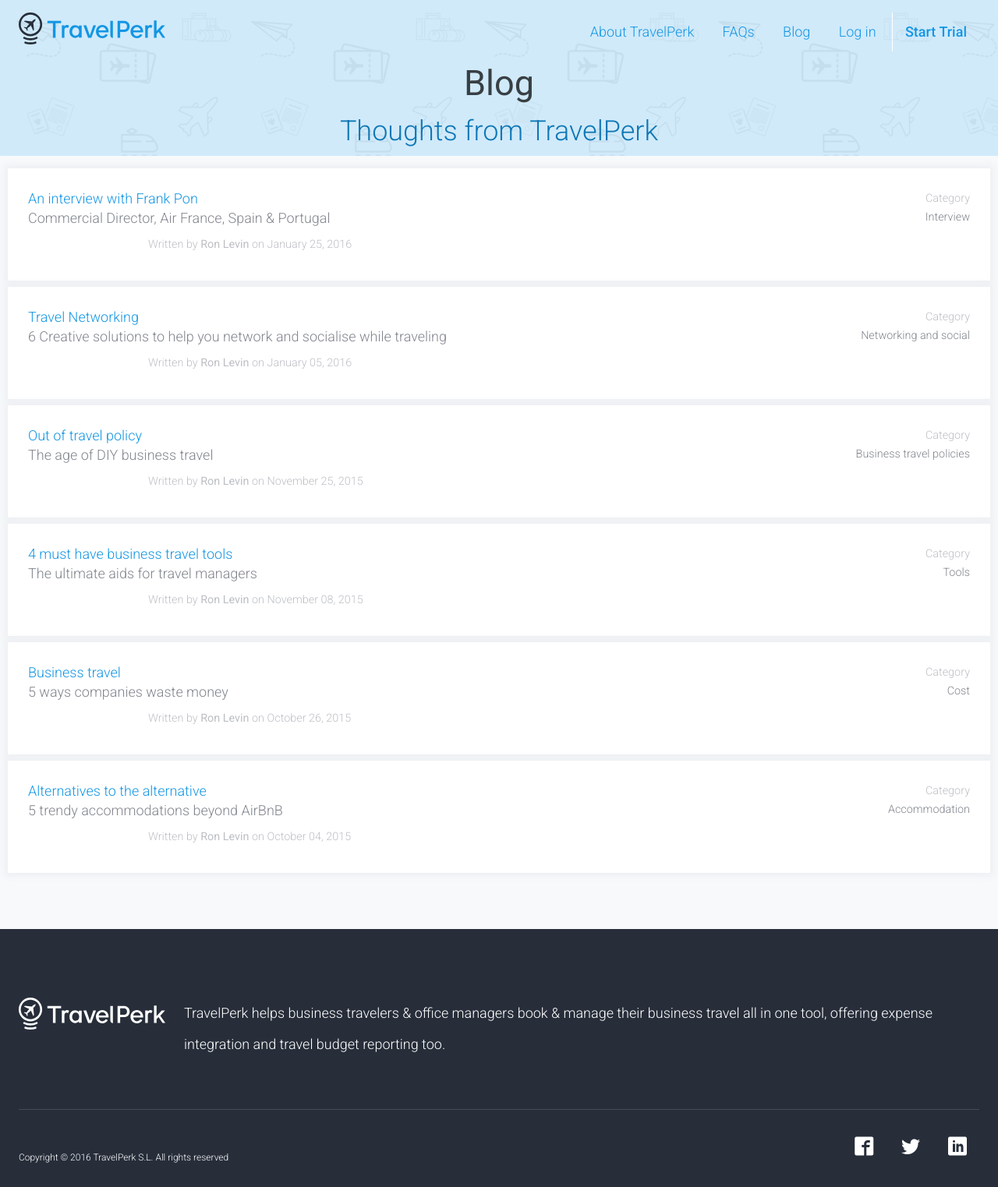
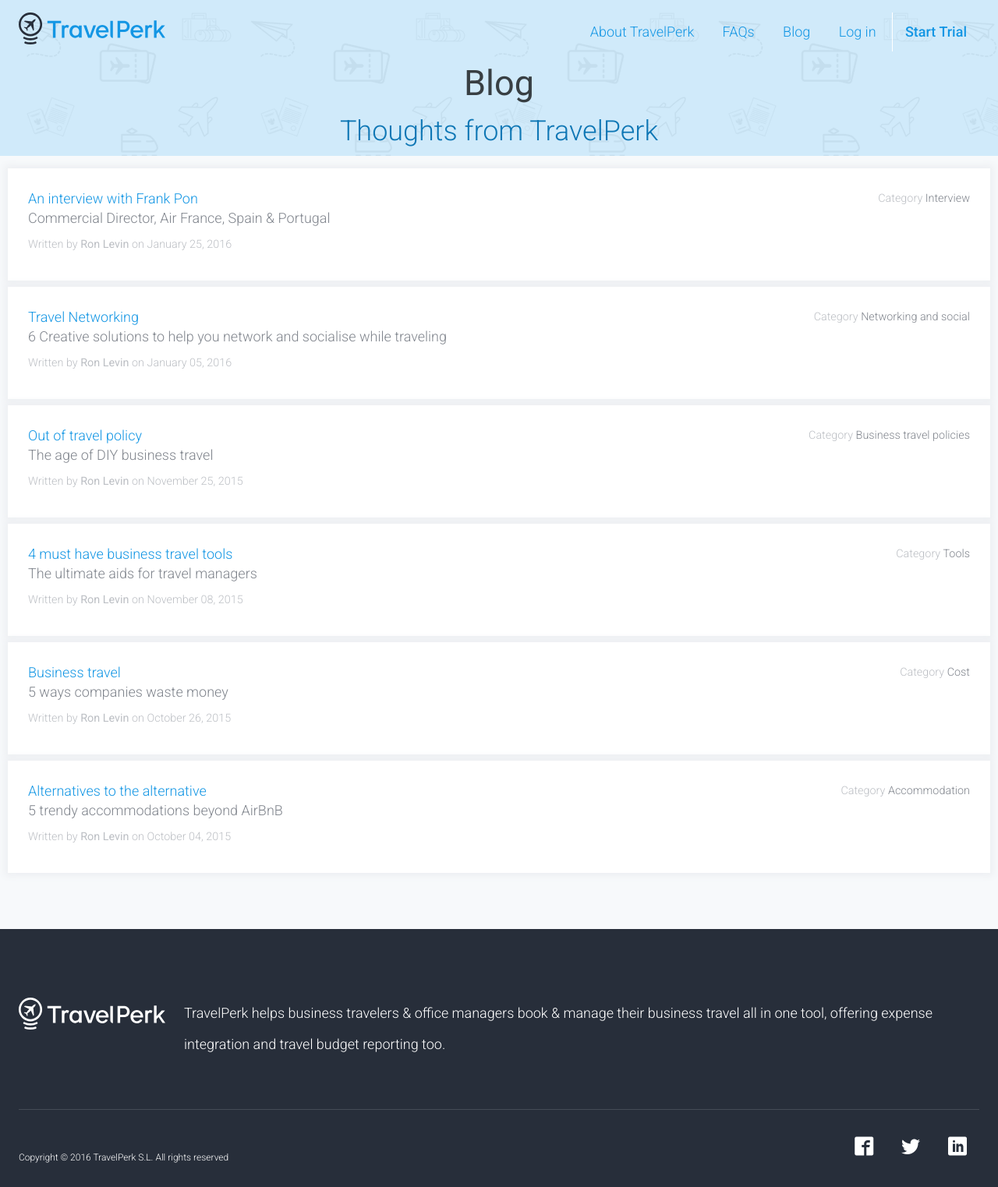
Before and after one commit to northswiss/jekyll-boilerplate, a Jekyll site: the page built from pages/blog.html, in a window 1280 px wide. Shown: the whole page at 78% size. Built offline with Jekyll 4.4.1, drawn with Linux system fonts in a browser that asks for light colours; nearby versions of some CDN libraries.

Commit message:
Initial draft of blog with Ron's original articles
- New blog articles
- Added blog to main nav
- Fixed p width restriction
- Fixed about us image layout on larger screens

```diff
--- a/_sass/_html-elements.scss
+++ b/_sass/_html-elements.scss
@@ -85,7 +85,7 @@
   p,
   ol{
     margin: 0 auto $spacing-loose;
-    max-width: 50em;
+    //max-width: 50em;
   }
 }
 
--- a/_sass/page/about.scss
+++ b/_sass/page/about.scss
@@ -37,7 +37,7 @@
 
     a {
       border: 1px solid $c-gray300;
-      min-height:410px;
+      min-height:420px;
       float: left;
       width: 50%;
       &:nth-child(1n) {
@@ -52,3 +52,15 @@
     }
   }
 }
+
+@include media-min($screenLarge) {
+  .team {
+    a {
+      width: 33%;
+    }
+
+    .exec a {
+      width: 50%;
+    }
+  }
+}
--- a/_sass/page/blog.scss
+++ b/_sass/page/blog.scss
@@ -52,10 +52,7 @@
   .category {
     color: $c-gray700;
     line-height: 1.2em;
-    text-align: right;
-    position: absolute;
-    right: $spacing;
-    top: $spacing;
+    margin-top: $spacing-tight;
 
     span {
       color: $c-gray500;
@@ -116,6 +113,13 @@
     li{
       margin: $spacing-tighter auto;
     }
+    .category {
+      margin-top: 0;
+      text-align: right;
+      position: absolute;
+      right: $spacing;
+      top: $spacing;
+    }
   }
 
 }
--- a/pages/blog.html
+++ b/pages/blog.html
@@ -14,7 +14,7 @@
         {{ post.title }}
         <div class="subtitle">{{ post.subtitle }}</div>
         <div class="category">
-          <small><span>Category</span> <br>
+          <small><span>Category</span>
           {{ post.category }}</small>
         </div>
         <p class="meta"><small>Written by <strong>{{ post.author }}</strong> on {{ post.date | date: '%B %d, %Y' }}</small></p>
```
